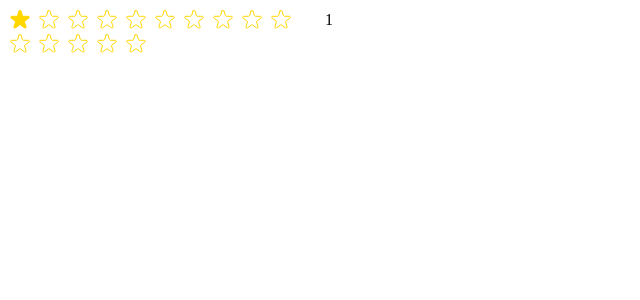
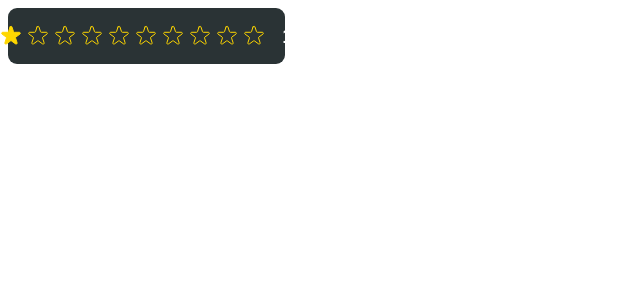
Before and after one commit to shivPosted/usePopcorn-react, a React (Vite) app: page / in a window 1280 px wide. Both pictures are taken after a click on the icon 20 px from the left and 20 px from the top of the page. Shown: the top 300 px of the page, without its empty margins (0-640 px from the left). Built offline with nearby package versions, Linux system fonts and the light colour scheme.

Commit message:
refactoring code for star component

```diff
--- a/src/StarComponent.jsx
+++ b/src/StarComponent.jsx
@@ -2,18 +2,31 @@ import { useState } from 'react';
 
 const styleContainer = {
   display: 'flex',
-  gap: '32px',
+  gap: '16px',
   alignItems: 'center',
+  backgroundColor: '#2A3335',
+  padding: '16px 12px',
+  maxWidth: '20%',
+  borderRadius: '9px',
+  color: '#fff',
+  justifyContent: 'center',
 };
 
 const styleStarContainer = {
   display: 'flex',
-  gap: '5px',
+  gap: '3px',
 };
 
 const styleRatingNum = {
   lineHeight: '1',
   margin: '0',
+  display: 'flex',
+  alignItems: 'center',
+  // justifyContent: 'center',
+  textAlign: 'center',
+  fontWeight: '700',
+  fontSize: '20px',
+  fontFamily: 'sans-serif',
 };
 
 const styleStar = {
@@ -24,41 +37,54 @@ const styleStar = {
 
 export default function StarComponent({ maxLength = 5 }) {
   const [starCount, setStarCount] = useState(0);
+  const [tempStarCount, setTempStarCount] = useState(0);
 
   return (
     <div className="container" style={styleContainer}>
-      <div className="star-container" style={styleStarContainer}>
+      <div
+        className="star-container"
+        style={styleStarContainer}
+        onMouseLeave={() => setTempStarCount(0)}
+      >
         {Array.from({ length: maxLength }, (_, i) => {
-          return starCount > i && starCount !== 0 ? (
-            <StarFilled
+          return (
+            <Star
+              full={tempStarCount ? tempStarCount >= i + 1 : starCount >= i + 1}
+              key={i + 1}
+              handleMouseEnter={() => {
+                setTempStarCount(i + 1);
+              }}
+              // handleMouseLeave={() => setTempStarCount(0)}
               handleClick={() =>
                 setStarCount(cur => (cur === i + 1 ? 0 : i + 1))
               }
-              key={i}
-            />
-          ) : (
-            <StarEmpty
-              handleClick={() =>
-                setStarCount(cur => (cur === i + 1 ? 0 : i + 1))
-              }
-              key={i}
             />
           );
         })}
       </div>
-      <p className="ratings" style={styleRatingNum}>
-        {starCount || ''}
+      <p
+        className="ratings"
+        style={{
+          ...styleRatingNum,
+          opacity: starCount || tempStarCount ? '100%' : '0',
+          width: '16px',
+          height: '16px',
+        }}
+      >
+        {tempStarCount || starCount}
       </p>
     </div>
   );
 }
 
-function StarEmpty({ handleClick }) {
+function Star({ handleClick, full, handleMouseEnter }) {
   return (
     <svg
       onClick={handleClick}
+      onMouseEnter={handleMouseEnter}
+      // onMouseLeave={handleMouseLeave}
       xmlns="http://www.w3.org/2000/svg"
-      fill="none"
+      fill={full ? '#FFD700' : 'none'}
       viewBox="0 0 24 24"
       stroke="#FFD700"
       style={styleStar}
@@ -73,25 +99,6 @@ function StarEmpty({ handleClick }) {
   );
 }
 
-function StarFilled({ handleClick }) {
-  return (
-    <svg
-      xmlns="http://www.w3.org/2000/svg"
-      fill="#FFD700"
-      viewBox="0 0 24 24"
-      stroke="#FFD700"
-      onClick={handleClick}
-      style={styleStar}
-    >
-      <path
-        strokeLinecap="round"
-        strokeLinejoin="round"
-        strokeWidth="{2}"
-        d="M11.049 2.927c.3-.921 1.603-.921 1.902 0l1.519 4.674a1 1 0 00.95.69h4.915c.969 0 1.371 1.24.588 1.81l-3.976 2.888a1 1 0 00-.363 1.118l1.518 4.674c.3.922-.755 1.688-1.538 1.118l-3.976-2.888a1 1 0 00-1.176 0l-3.976 2.888c-.783.57-1.838-.197-1.538-1.118l1.518-4.674a1 1 0 00-.363-1.118l-3.976-2.888c-.784-.57-.38-1.81.588-1.81h4.914a1 1 0 00.951-.69l1.519-4.674z"
-      />
-    </svg>
-  );
-}
 /*
 FULL STAR
 
--- a/src/main.jsx
+++ b/src/main.jsx
@@ -6,6 +6,5 @@ createRoot(document.getElementById('root')).render(
   <StrictMode>
     {/* <App /> */}
     <StarComponent maxLength={10} />
-    <StarComponent maxLength={5} />
   </StrictMode>
 );
```
